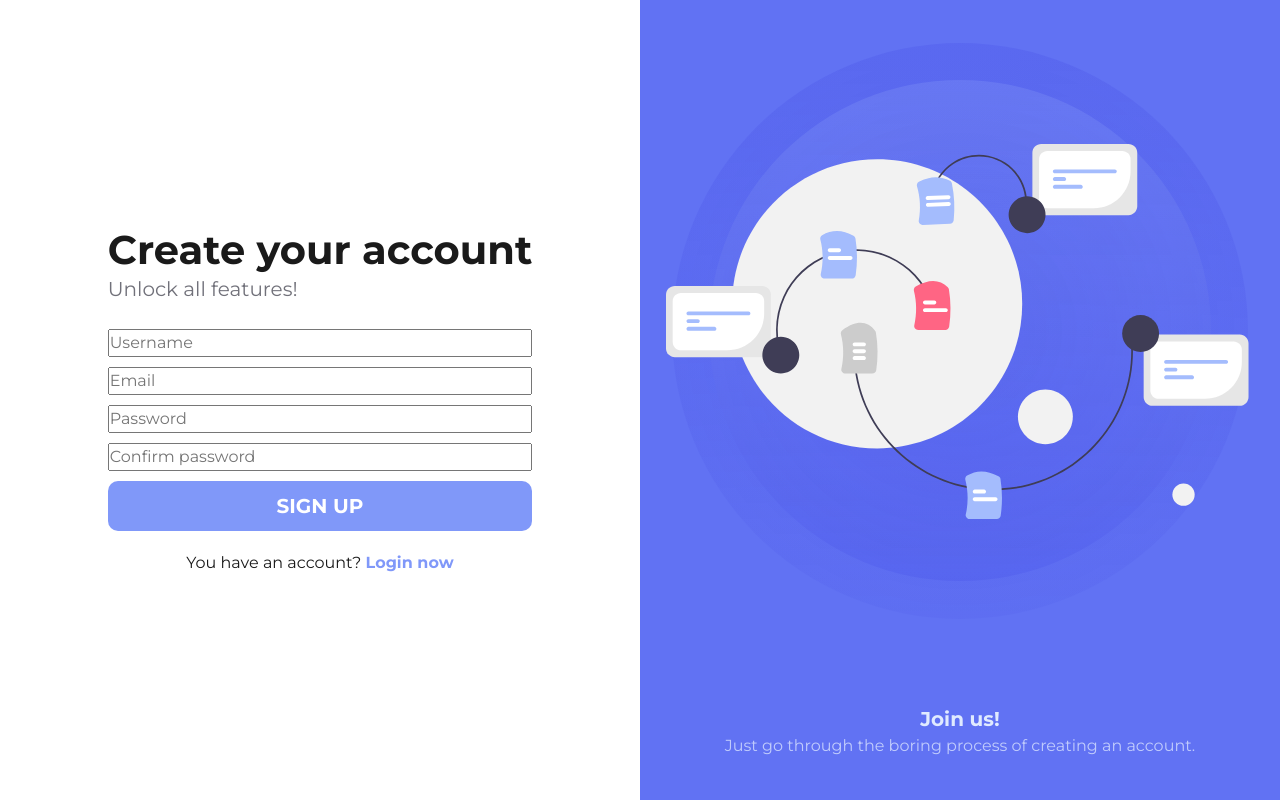
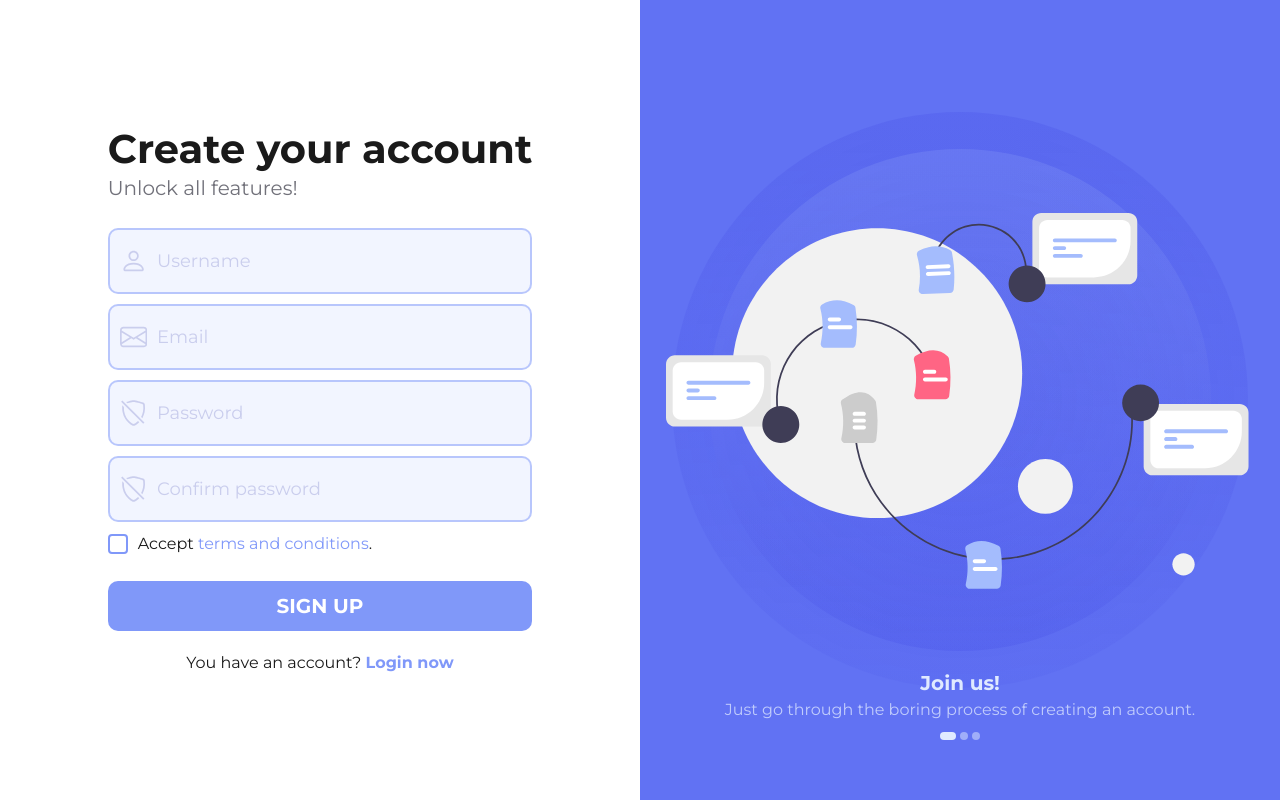
Before and after one commit to littlenines/jwt-dashboard, a React (Vite) app in the folder frontend/: page /register in a window 1280 px wide. Built offline with nearby package versions, Linux system fonts and the light colour scheme.

Commit message:
add register design

```diff
--- /dev/null
+++ b/frontend/src/components/Checkbox.tsx
@@ -0,0 +1,25 @@
+import { useId } from 'react'
+import type { ReactElement, InputHTMLAttributes } from 'react';
+import styles from "@/styles/components/Checkbox.module.scss";
+
+type CheckboxProps = InputHTMLAttributes<HTMLInputElement> & {
+    label?: string | ReactElement;
+};
+
+const Checkbox = ({ label, ...props }: CheckboxProps) => {
+    const id = useId();
+
+    return (
+        <label htmlFor={id} className={styles.checkbox}>
+            <input type="checkbox" id={id} className={styles.checkbox_input} {...props} />
+            <span className={styles.checkbox_box} aria-hidden="true">
+                <svg viewBox="0 0 24 24" fill="none" xmlns="http://www.w3.org/2000/svg">
+                    <path d="M5 12.5L10 17.5L19 7.5" stroke="currentColor" strokeWidth="2.5" strokeLinecap="round" strokeLinejoin="round" />
+                </svg>
+            </span>
+            {label}
+        </label>
+    )
+}
+
+export default Checkbox
--- /dev/null
+++ b/frontend/src/components/Input.tsx
@@ -0,0 +1,20 @@
+import type { ReactElement, InputHTMLAttributes } from 'react';
+import { useId } from 'react';
+import styles from "@/styles/components/Input.module.scss";
+
+type InputProps = InputHTMLAttributes<HTMLInputElement> & {
+    icon?: ReactElement;
+};
+
+const Input = ({ icon, ...props }: InputProps) => {
+    const id = useId();
+
+    return (
+        <div className={styles.input_container}>
+            {icon}
+            <input id={id} {...props} />
+        </div>
+    )
+}
+
+export default Input
--- /dev/null
+++ b/frontend/src/components/icons/Envelope.tsx
@@ -0,0 +1,11 @@
+import type { SVGProps } from "react";
+
+const Envelope = (props: SVGProps<SVGSVGElement>) => {
+    return (
+        <svg width="30" height="30" viewBox="0 0 30 30" fill="none" xmlns="http://www.w3.org/2000/svg" {...props}>
+            <path d="M0 7.5C0 5.42893 1.67893 3.75 3.75 3.75H26.25C28.3211 3.75 30 5.42893 30 7.5V22.5C30 24.5711 28.3211 26.25 26.25 26.25H3.75C1.67893 26.25 0 24.5711 0 22.5V7.5ZM3.75 5.625C2.71447 5.625 1.875 6.46447 1.875 7.5V7.9067L15 15.7817L28.125 7.9067V7.5C28.125 6.46447 27.2855 5.625 26.25 5.625H3.75ZM28.125 10.0933L19.2974 15.3899L28.125 20.8223V10.0933ZM28.0617 22.9849L17.4859 16.4767L15 17.9683L12.5141 16.4767L1.93831 22.9849C2.15202 23.7854 2.88216 24.375 3.75 24.375H26.25C27.1178 24.375 27.848 23.7854 28.0617 22.9849ZM1.875 20.8223L10.7026 15.3899L1.875 10.0933V20.8223Z" fill="#2D31A6" fillOpacity="0.2" />
+        </svg>
+    )
+}
+
+export default Envelope
--- /dev/null
+++ b/frontend/src/components/icons/Person.tsx
@@ -0,0 +1,12 @@
+import type { SVGProps } from "react";
+
+const Person = (props: SVGProps<SVGSVGElement>) => {
+  return (
+    <svg width="30" height="30" viewBox="0 0 30 30" fill="none" xmlns="http://www.w3.org/2000/svg" {...props}>
+      <path d="M15 15C18.1066 15 20.625 12.4816 20.625 9.375C20.625 6.2684 18.1066 3.75 15 3.75C11.8934 3.75 9.375 6.2684 9.375 9.375C9.375 12.4816 11.8934 15 15 15ZM18.75 9.375C18.75 11.4461 17.0711 13.125 15 13.125C12.9289 13.125 11.25 11.4461 11.25 9.375C11.25 7.30393 12.9289 5.625 15 5.625C17.0711 5.625 18.75 7.30393 18.75 9.375Z" fill="#2D31A6" fillOpacity="0.2"/>
+      <path d="M26.25 24.375C26.25 26.25 24.375 26.25 24.375 26.25H5.625C5.625 26.25 3.75 26.25 3.75 24.375C3.75 22.5 5.625 16.875 15 16.875C24.375 16.875 26.25 22.5 26.25 24.375ZM24.375 24.3685C24.3723 23.9057 24.0867 22.5196 22.8148 21.2477C21.5918 20.0247 19.2921 18.75 15 18.75C10.7079 18.75 8.40816 20.0247 7.18518 21.2477C5.91329 22.5196 5.62767 23.9057 5.625 24.3685H24.375Z" fill="#2D31A6" fillOpacity="0.2"/>
+    </svg>
+  );
+};
+
+export default Person;
--- /dev/null
+++ b/frontend/src/components/icons/ShieldSlash.tsx
@@ -0,0 +1,14 @@
+import type { SVGProps } from "react";
+
+const ShieldSlash = (props: SVGProps<SVGSVGElement>) => {
+    return (
+        <svg width="30" height="30" viewBox="0 0 30 30" fill="none" xmlns="http://www.w3.org/2000/svg" {...props}>
+            <path d="M2.54417 6.5217C1.75527 13.9622 4.17467 19.512 7.08656 23.2301C8.59187 25.1521 10.2279 26.5846 11.6198 27.5426C12.3153 28.0213 12.9598 28.3885 13.5072 28.6399C14.0129 28.8723 14.554 29.0625 15.0001 29.0625C15.4462 29.0625 15.9873 28.8723 16.493 28.6399C17.0404 28.3885 17.6849 28.0213 18.3804 27.5426C19.254 26.9414 20.2237 26.1532 21.1969 25.1744L19.8711 23.8486C18.9815 24.7437 18.1003 25.4592 17.3173 25.9981C16.6941 26.4271 16.1431 26.7373 15.7102 26.9362C15.4935 27.0358 15.3162 27.1029 15.1816 27.1436C15.0707 27.1771 15.0136 27.185 15.0001 27.1869C14.9865 27.185 14.9295 27.1771 14.8186 27.1436C14.684 27.1029 14.5067 27.0358 14.29 26.9362C13.857 26.7373 13.3061 26.4271 12.6829 25.9981C11.4374 25.1409 9.94347 23.8369 8.56272 22.074C6.11598 18.9498 4.02171 14.3841 4.29191 8.26945L2.54417 6.5217Z" fill="#2D31A6" fillOpacity="0.2" />
+            <path d="M23.2678 19.2904C25.0895 15.9433 26.2576 11.5103 25.4949 5.92333C25.4523 5.61182 25.2259 5.33921 24.9033 5.23649C23.731 4.86313 21.7503 4.25136 19.7944 3.7339C17.7947 3.20482 15.9561 2.8125 15.0001 2.8125C14.044 2.8125 12.2055 3.20482 10.2058 3.7339C9.54719 3.90814 8.8858 4.09307 8.2534 4.27599L6.74325 2.76583C7.66485 2.49032 8.6975 2.19343 9.72619 1.92126C11.6816 1.40392 13.7583 0.9375 15.0001 0.9375C16.2419 0.9375 18.3186 1.40392 20.274 1.92126C22.2733 2.45022 24.2875 3.07255 25.4723 3.44991C26.4611 3.76483 27.209 4.61764 27.3526 5.6697C28.2115 11.9602 26.7922 16.9481 24.6448 20.6674L23.2678 19.2904Z" fill="#2D31A6" fillOpacity="0.2" />
+            <path fillRule="evenodd" clipRule="evenodd" d="M25.5872 26.9129L1.21216 2.53786L2.53798 1.21204L26.913 25.587L25.5872 26.9129Z" fill="#2D31A6" fillOpacity="0.2" />
+        </svg>
+
+    )
+}
+
+export default ShieldSlash
--- a/frontend/src/pages/Register.tsx
+++ b/frontend/src/pages/Register.tsx
@@ -1,10 +1,15 @@
 import { useState, type SubmitEvent } from "react";
 import { Link } from "react-router";
+import Person from "@/components/icons/Person";
+import Envelope from "@/components/icons/Envelope";
+import ShieldSlash from "@/components/icons/ShieldSlash";
+import Input from "@/components/Input";
+import Checkbox from "@/components/Checkbox";
 import SubmitButton from "@/components/SubmitButton";
 import api from "@/config/api";
 
 const Register = () => {
-  const [register, setRegister] = useState({ username: '', email: '', password: '', confirmPassword: '' })
+  const [register, setRegister] = useState({ username: '', email: '', password: '', confirmPassword: '', remember: false })
 
   const submitRegister = async (event: SubmitEvent<HTMLFormElement>) => {
     event.preventDefault();
@@ -20,21 +25,29 @@ const Register = () => {
         <h1 className="register_title">Create your account</h1>
         <p className="register_subtitle">Unlock all features!</p>
         <form className="register_form" onSubmit={submitRegister}>
-          <input type="text" placeholder="Username" value={register.username} onChange={(event) => setRegister({ ...register, username: event.target.value })} />
-          <input type="email" placeholder="Email" value={register.email} onChange={(event) => setRegister({ ...register, email: event.target.value })}/>
-          <input type="password" placeholder="Password" value={register.password} onChange={(event) => setRegister({ ...register, password: event.target.value })} />
-          <input type="password" placeholder="Confirm password" value={register.confirmPassword} onChange={(event) => setRegister({ ...register, confirmPassword: event.target.value })}/>
+          <Input icon={<Person />} type="text" placeholder="Username" value={register.username} onChange={(event) => setRegister({ ...register, username: event.target.value })} />
+          <Input icon={<Envelope />} type="email" placeholder="Email" value={register.email} onChange={(event) => setRegister({ ...register, email: event.target.value })}/>
+          <Input icon={<ShieldSlash />} type="password" placeholder="Password" value={register.password} onChange={(event) => setRegister({ ...register, password: event.target.value })} />
+          <Input icon={<ShieldSlash />} type="password" placeholder="Confirm password" value={register.confirmPassword} onChange={(event) => setRegister({ ...register, confirmPassword: event.target.value })}/>
+          <Checkbox label={ <p>Accept <Link to={'/'}>terms and conditions</Link>.</p>} checked={register.remember} onChange={(event) => setRegister({ ...register, remember: event.target.checked})} />
           <SubmitButton>Sign up</SubmitButton>
           </form>
           <p className="register_has_account">You have an account? <Link to={'/'}>Login now</Link></p>
         </div>
       </section>
       <aside className="side_illustration">
-        <img src="/register_illustration.svg" />
-        <div className="doughnut" />
+        <div className="side_illustration_image">
+          <img src="/register_illustration.svg" />
+          <div className="doughnut" />
+        </div>
         <div className="side_illustration_info">
           <p className="side_illustration_title">Join us!</p>
           <p className="side_illustration_subtitle">Just go through the boring process of creating an account.</p>
+          <div className="side_illustration_info_slider">
+            <span className="dot_long"/>
+            <span className="dot"/>
+            <span className="dot"/>
+          </div>
         </div>
       </aside>
     </main>
--- /dev/null
+++ b/frontend/src/styles/components/Checkbox.module.scss
@@ -0,0 +1,58 @@
+@use "../abstracts" as *;
+
+$checkbox-size: 20px;
+
+.checkbox {
+    display: flex;
+    align-items: center;
+    gap: 10px;
+    cursor: pointer;
+    user-select: none;
+}
+
+// Native input: hidden but still focusable / accessible
+.checkbox_input {
+    position: absolute;
+    width: 1px;
+    height: 1px;
+    opacity: 0;
+    pointer-events: none;
+}
+
+.checkbox_box {
+    display: grid;
+    place-items: center;
+    flex-shrink: 0;
+    width: $checkbox-size;
+    height: $checkbox-size;
+    border: 2px solid $color-primary-light;
+    border-radius: 4px;
+    background-color: transparent;
+    transition: background-color 0.15s ease, border-color 0.15s ease;
+
+    svg {
+        width: 85%;
+        height: 85%;
+        color: $color-text;
+        opacity: 0;
+        transition: opacity 0.15s ease;
+    }
+}
+
+.checkbox_input:checked + .checkbox_box {
+    background-color: $color-primary-light;
+
+    svg {
+        opacity: 1;
+    }
+}
+
+.checkbox_input:focus-visible + .checkbox_box {
+    outline: 2px solid $color-focus-ring;
+    outline-offset: 2px;
+}
+
+.checkbox_input:disabled + .checkbox_box {
+    opacity: 0.5;
+    cursor: not-allowed;
+}
--- /dev/null
+++ b/frontend/src/styles/components/Input.module.scss
@@ -0,0 +1,24 @@
+@use "../abstracts" as *;
+
+.input_container {
+    display: flex;
+    align-items: center;
+    border: 2px solid $color-field-border;
+    border-radius: $radius-md;
+    padding: 16px 10px;
+    background-color: $color-field-bg;
+
+    svg {
+        margin-right: 10px;
+    }
+
+    input {
+        all: unset;
+        width: 100%;
+        font-size: $font-size-md;
+
+        &::placeholder {
+            color: $color-placeholder;
+        }
+    }
+}
--- a/frontend/src/styles/pages/_register.scss
+++ b/frontend/src/styles/pages/_register.scss
@@ -28,6 +28,14 @@
     flex-direction: column;
     gap: 10px;
     margin-bottom: 20px;
+
+    label {
+        margin-bottom: 15px;
+
+        a {
+            color: $color-primary-light;
+        }
+    }
 }
 
 .register_has_account {
@@ -46,7 +54,15 @@
     background-color: $color-primary;
     display: grid;
     place-items: center;
+    position: relative;
+}
+
+.side_illustration_image {
+    width: 100%;
+    display: grid;
+    place-items: center;
     overflow: hidden;
+    position: absolute;
 
     img {
         grid-area: 1 / 1;
@@ -59,7 +75,19 @@
 }
 
 .side_illustration_info {
+    position: absolute;
+    bottom: 60px;
+    left: 50%;
+    transform: translateX(-50%);
+    width: 100%;
     text-align: center;
+}
+
+.side_illustration_info_slider {
+    display: flex;
+    gap: 4px;
+    align-items: center;
+    justify-content: center;
 }
 
 .side_illustration_title {
@@ -70,7 +98,8 @@
 
 .side_illustration_subtitle {
     font-size: $font-size-base;
-    color: rgba($color-illustration-text, 0.75);
+    color: $color-illustration-text-muted;
+    margin-bottom: 10px;
 }
 
 .doughnut {
@@ -90,3 +119,19 @@
         @include doughnut-inner-fill;
     }
 }
+
+.dot_long {
+    display: block;
+    border-radius: 4px;
+    width: 16px;
+    height: 8px;
+    background-color: $color-illustration-text;
+}
+
+.dot {
+    display: block;
+    border-radius: 4px;
+    width: 8px;
+    height: 8px;
+    background-color: $color-illustration-text-faint;
+}
```
Also changed, not shown: frontend/src/styles/abstracts/_variables.scss (+9 -0 lines).
